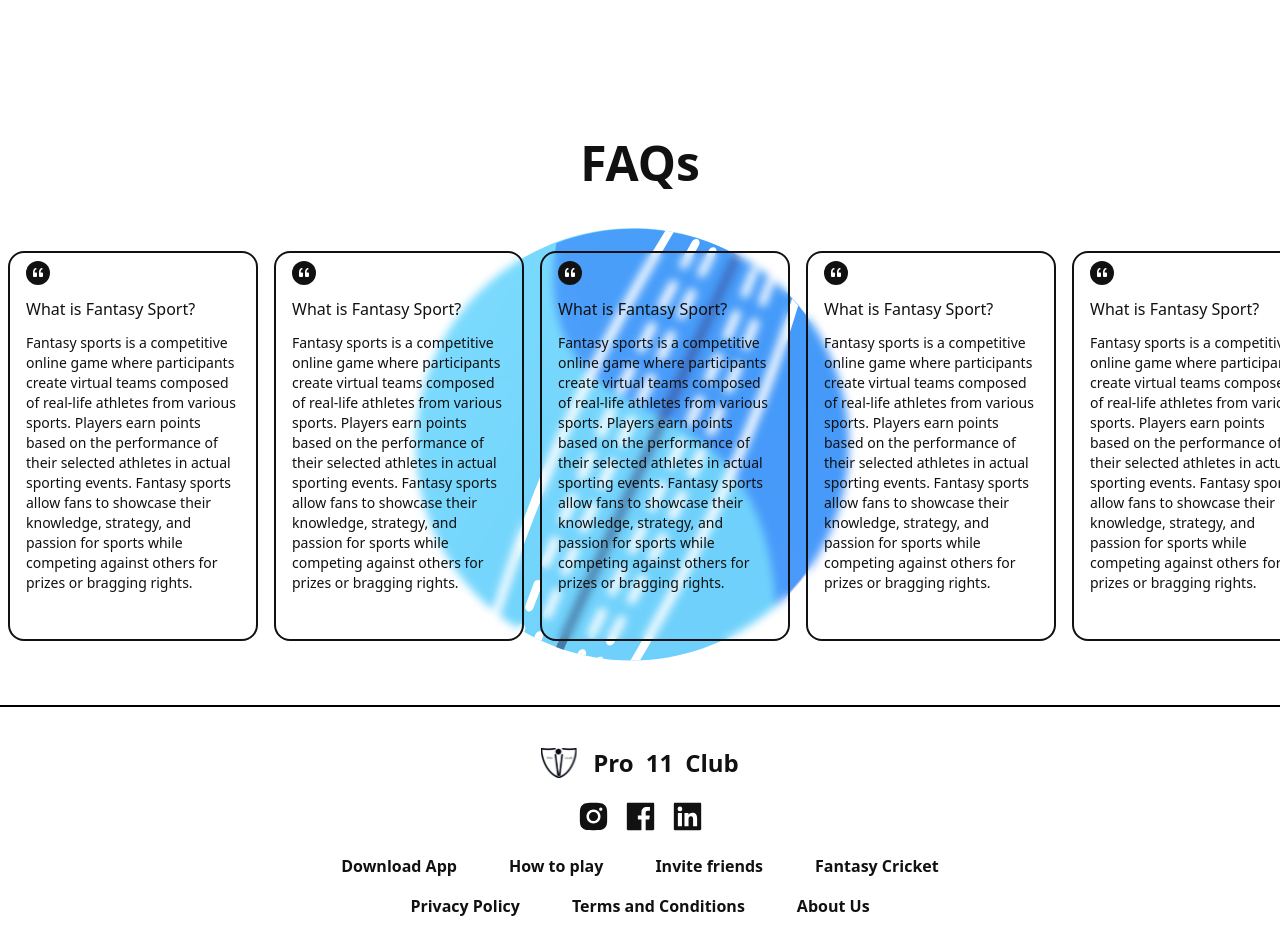
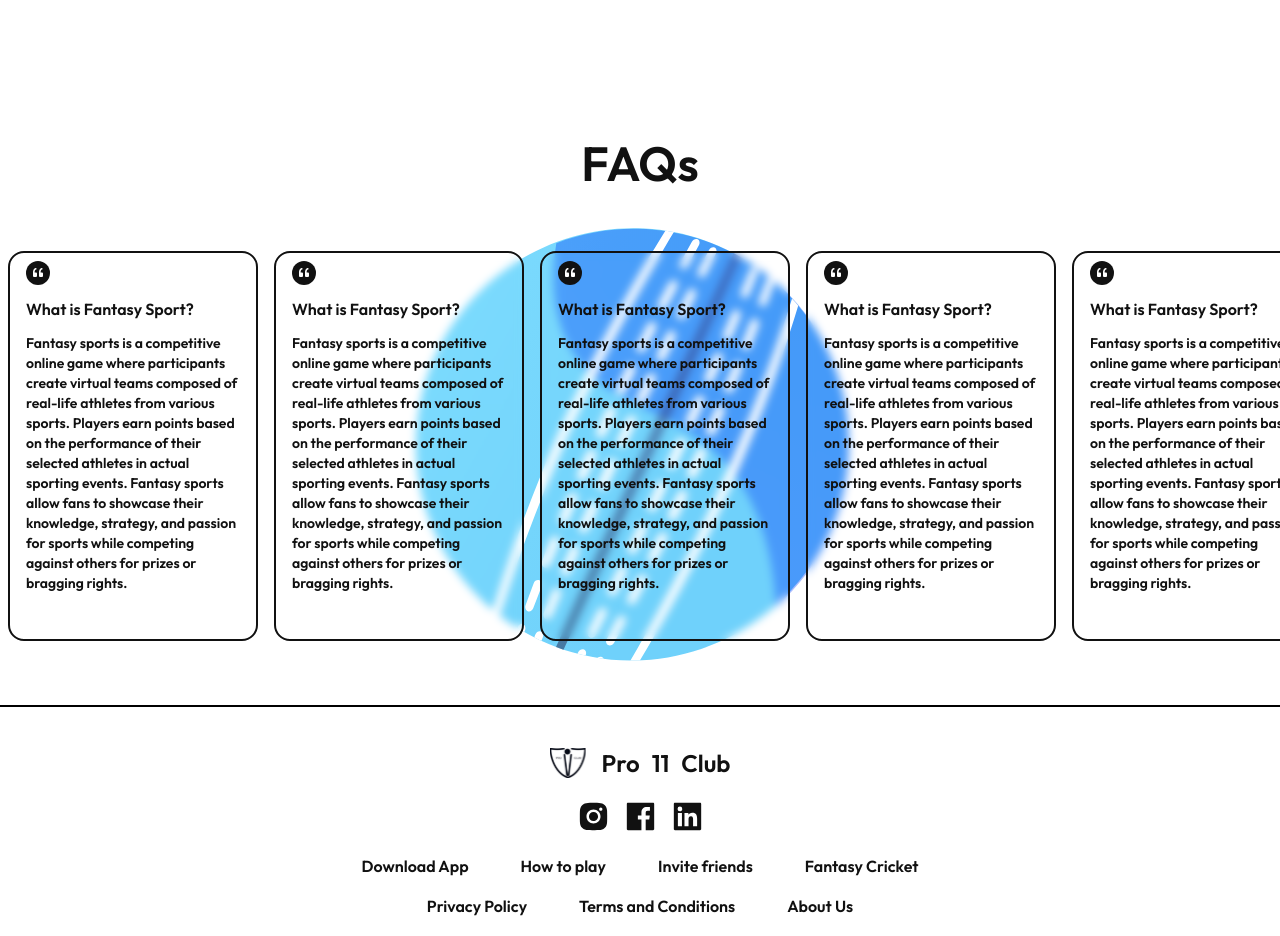
Before and after one commit to Himmu5/Pro11-Club, a React (Vite) app: page / in a window 1280 px wide. Shown: the part 4760-5696 px from the top of the page. Built offline with nearby package versions, Linux system fonts and the light colour scheme.

Commit message:
FAQ page devided

```diff
--- a/src/App.tsx
+++ b/src/App.tsx
@@ -10,7 +10,7 @@ function App() {
     <>
 
       <Nav />
-      <div className=" max-w-7xl mx-auto text-primary ">
+      <div className=" max-w-7xl mx-auto text-primary font-outline">
         <Routes >
           <Route element={<Main />} path="/" />
           <Route element={<AboutUs />} path="/About" />
--- /dev/null
+++ b/src/Components/Pages/FAQs.tsx
@@ -0,0 +1,30 @@
+import { FC } from 'react'
+import Fade from 'react-reveal/Fade';
+import BigBall from '../../../public/BigBall.svg'
+import { BsQuote } from 'react-icons/bs'
+
+type P = object
+const FAQs: FC<P> = () => {
+    return <div className='relative flex flex-col items-center  '>
+        <Fade top duration={2 * 1000}>
+            <img src={BigBall} alt="ball" className='absolute h-full self-center w-full ' />
+        </Fade>
+        <h1 className='text-3xl sm:text-4xl md:text-5xl font-bold'>FAQs</h1>
+        <div className='relative z-20 flex overflow-scroll gap-4 w-full sm:h-[520px] px-2 py-16 no-scrollbar border-b-2 border-black'>
+            {
+                [...Array(5)].map((item) => {
+                    return <div key={item} className='flex backdrop-blur-sm flex-col py-2 min-w-[250px] px-4 space-y-3 w-64  border-2 border-[#111111] rounded-2xl'>
+                        <div className='text-white p-1 bg-[#111111] self-start rounded-full '>
+                            <BsQuote />
+                        </div>
+                        <h1>What is Fantasy Sport?</h1>
+                        <p className='text-sm '>
+                            Fantasy sports is a competitive online game where participants create virtual teams composed of real-life athletes from various sports. Players earn points based on the performance of their selected athletes in actual sporting events. Fantasy sports allow fans to showcase their knowledge, strategy, and passion for sports while competing against others for prizes or bragging rights.
+                        </p>
+                    </div>
+                })
+            }
+        </div>
+    </div>
+}
+export default FAQs;
--- a/src/Components/Pages/Footer.tsx
+++ b/src/Components/Pages/Footer.tsx
@@ -1,35 +1,13 @@
 import { FC } from 'react'
-import { BsQuote } from 'react-icons/bs'
 import Logo from '../../../public/LogoSVG.svg'
-import BigBall from '../../../public/BigBall.svg'
 import { AiFillFacebook, AiFillInstagram, AiFillLinkedin } from 'react-icons/ai'
-import Fade from 'react-reveal/Fade';
+
 
 
 type P = object
 const Footer: FC<P> = () => {
     return <div  name="Footer">
-            <div className='relative flex flex-col items-center  '>
-                <Fade top duration={2 * 1000}>
-                    <img src={BigBall} alt="ball" className='absolute h-full self-center w-full ' />
-                </Fade>
-                <h1 className='text-3xl sm:text-4xl md:text-5xl font-bold'>FAQs</h1>
-                <div className='relative z-20 flex overflow-scroll gap-4 w-full sm:h-[520px] px-2 py-16 no-scrollbar border-b-2 border-black'>
-                    {
-                        [...Array(5)].map((item) => {
-                            return <div key={item} className='flex backdrop-blur-sm flex-col py-2 min-w-[250px] px-4 space-y-3 w-64  border-2 border-[#111111] rounded-2xl'>
-                                <div className='text-white p-1 bg-[#111111] self-start rounded-full '>
-                                    <BsQuote />
-                                </div>
-                                <h1>What is Fantasy Sport?</h1>
-                                <p className='text-sm '>
-                                    Fantasy sports is a competitive online game where participants create virtual teams composed of real-life athletes from various sports. Players earn points based on the performance of their selected athletes in actual sporting events. Fantasy sports allow fans to showcase their knowledge, strategy, and passion for sports while competing against others for prizes or bragging rights.
-                                </p>
-                            </div>
-                        })
-                    }
-                </div>
-            </div>
+
         <div className='flex flex-col items-center py-10 '>
             <div className='flex gap-4'>
                 <img src={Logo} alt="Logo" />
--- a/src/Components/Pages/Main.tsx
+++ b/src/Components/Pages/Main.tsx
@@ -5,6 +5,7 @@ import ElevateExperience from './ElevateExperience';
 import FantasyCricket from './FantasyCricket';
 import WitnessGaming from './WitnessGaming';
 import ConnectingFans from './ConnectingFans';
+import FAQs from './FAQs';
 type P = object
 const Main: FC<P> = () => {
     return <>
@@ -14,6 +15,7 @@ const Main: FC<P> = () => {
         <FantasyCricket />
         <WitnessGaming />
         <ConnectingFans />
+        <FAQs />
     </>
 }
 export default Main;
```
